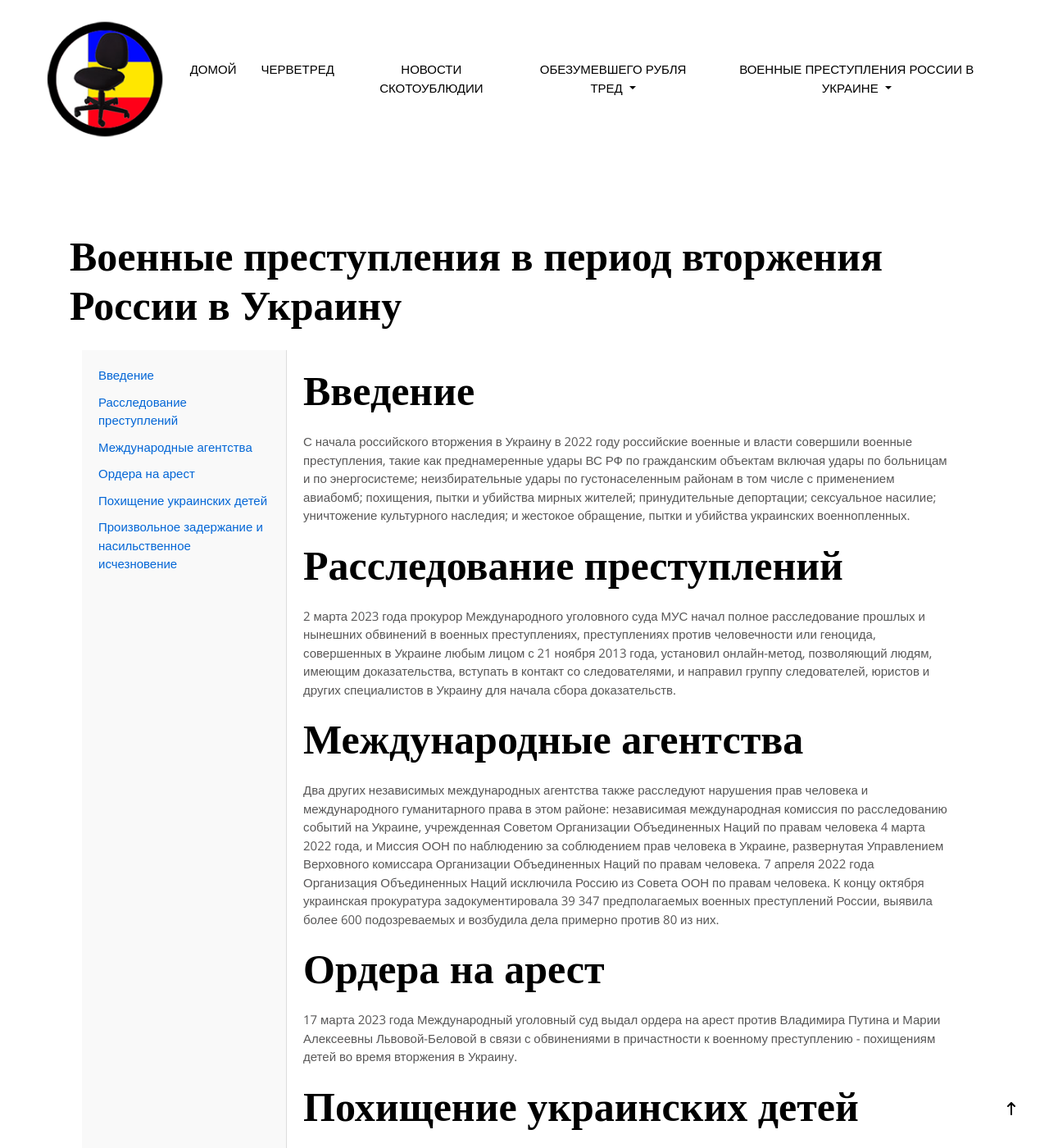
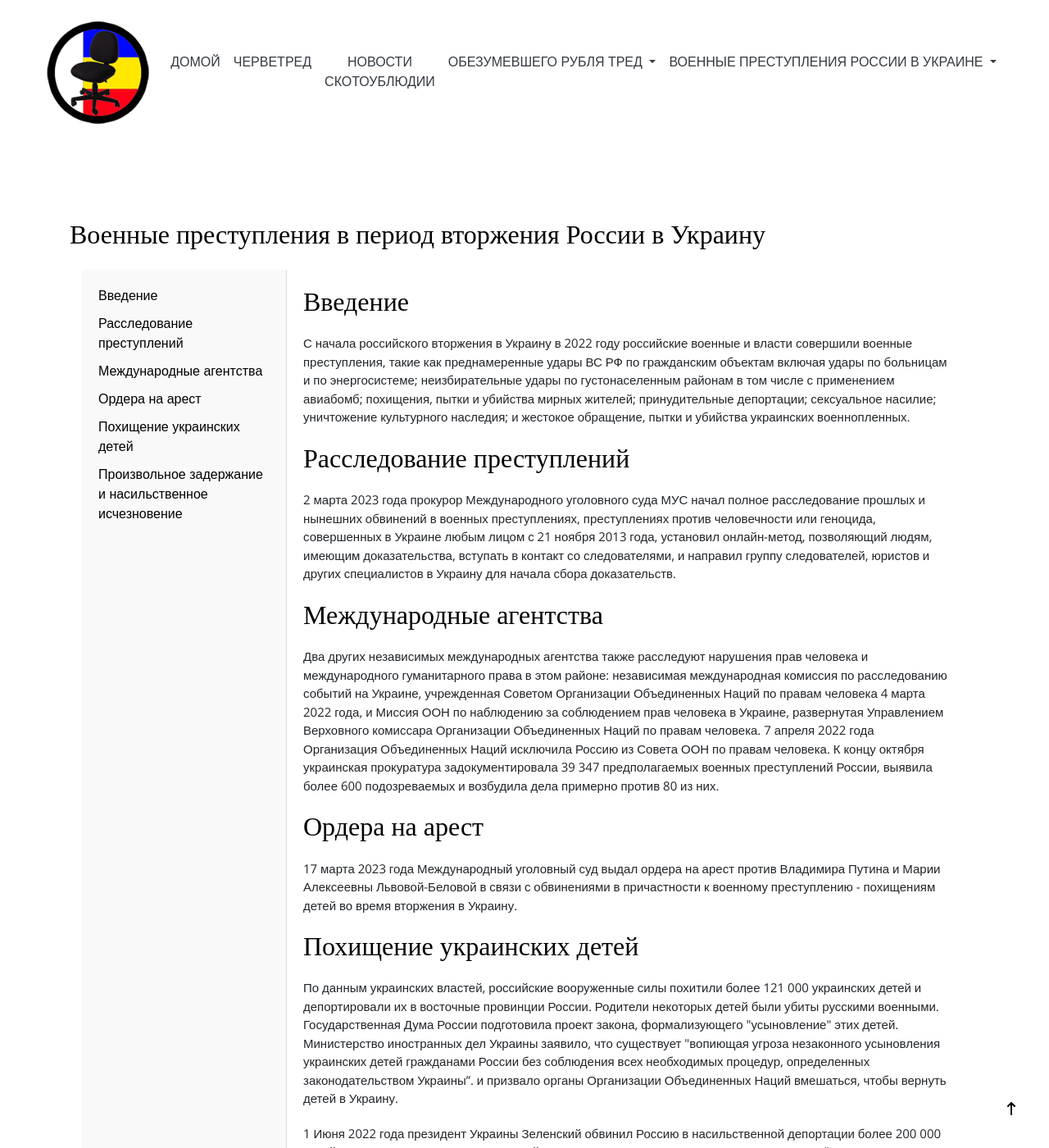
Before and after one commit to chervetred/chervetred.github.io, a Jekyll site: the page built from _pages/test.html, in a window 1280 px wide and 1400 px high. Shown: the whole window at 82% size. Built offline with Jekyll 4.4.1, drawn with Linux system fonts in a browser that asks for light colours; some web fonts are replaced; a script that is not in the unit is left out; comment, search, counter and statistics services are not loaded.

Commit message:
Update test.html

```diff
--- a/_pages/test.html
+++ b/_pages/test.html
@@ -11,6 +11,7 @@
 <meta name="viewport" content="width=device-width, initial-scale=1.0">
 <title>Википедия-подобный сайдбар</title>
 <link rel="stylesheet" href="https://cdnjs.cloudflare.com/ajax/libs/normalize/8.0.1/normalize.min.css">
+<link rel="stylesheet" href="https://stackpath.bootstrapcdn.com/bootstrap/4.5.2/css/bootstrap.min.css">
 <style>
     /* Общие стили */
     body {
@@ -46,7 +47,7 @@
     }
     .sidebar ul li a {
         text-decoration: none;
-        color: #0366d6;
+        color: #000; /* Черный цвет для ссылок */
     }
     .sidebar ul li a:hover {
         text-decoration: underline;
```
